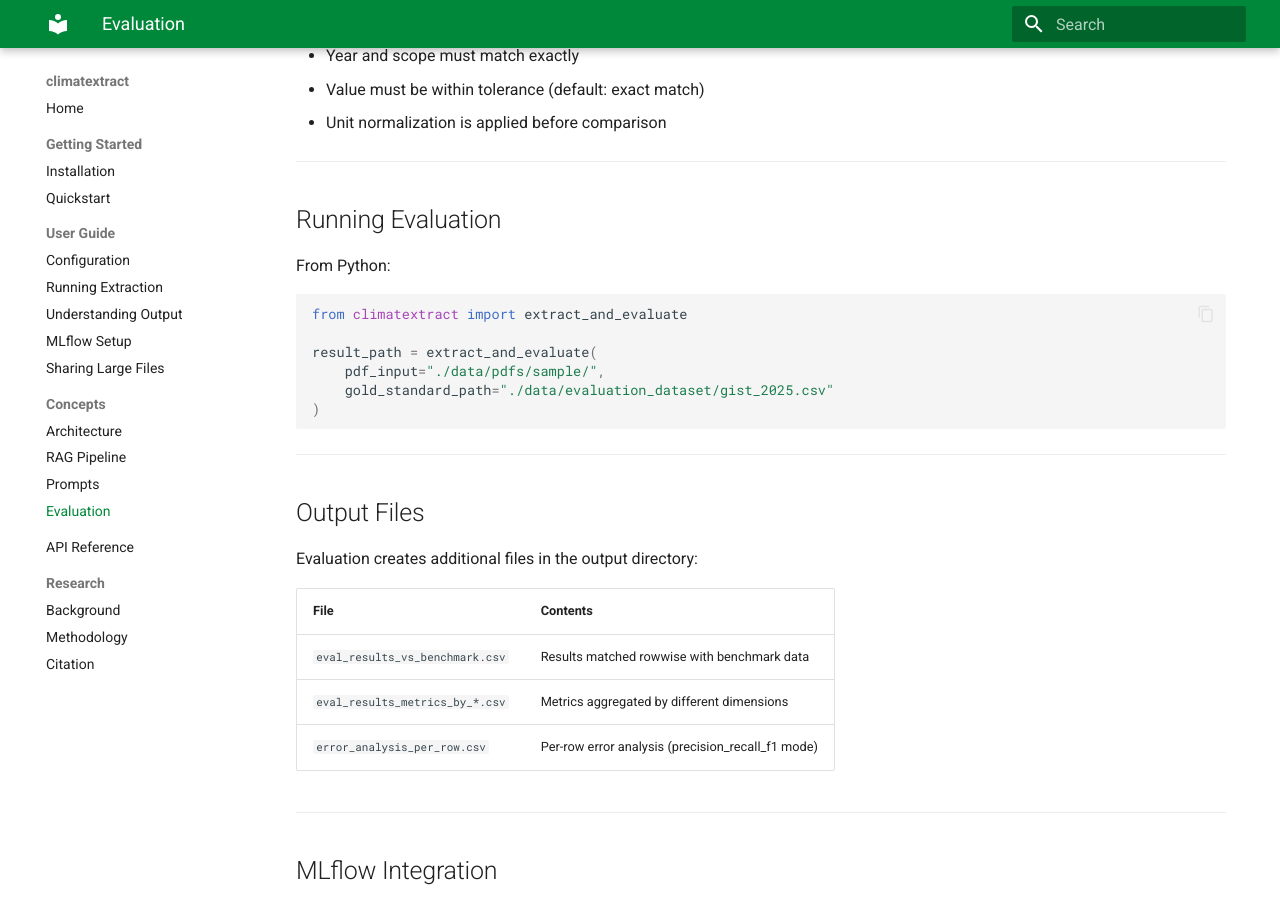
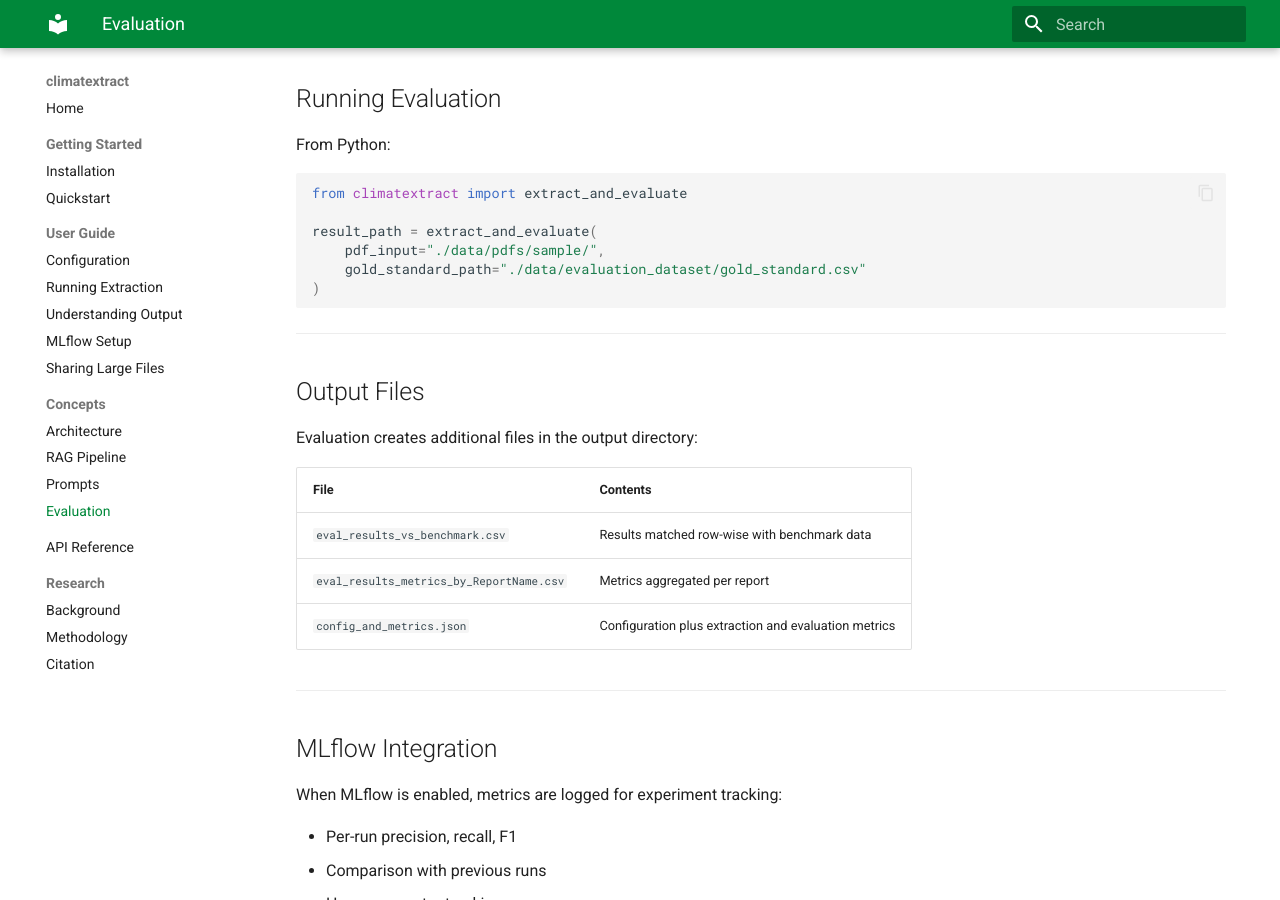
Before and after one commit to gist-sustainability/climatextract, an MkDocs documentation site: the page built from docs/concepts/evaluation.md, in a window 1280 px wide and 900 px high, scrolled down 2408 px. Built offline with MkDocs 1.6.1 and Material for MkDocs 9.7.7, drawn with Linux system fonts in a browser that asks for light colours; some of the changed text lies outside the part shown.

Commit message:
refactor: drop evaluation_mode, update stale docs

````diff
--- a/docs/concepts/evaluation.md
+++ b/docs/concepts/evaluation.md
@@ -22,25 +22,18 @@
 
 - **Format**: CSV with expected emissions values
 - **Columns**: `report_name`, `year`, `scope`, `value`, `unit`
-- **Default**: `data/evaluation_dataset/gist_2025.csv`
+- **Default**: `data/evaluation_dataset/gold_standard.csv`
 
 ```toml
 [evaluation]
-gold_standard = "data/evaluation_dataset/gist_2025.csv"
+gold_standard = "data/evaluation_dataset/gold_standard.csv"
 ```
 
 ---
 
-## Evaluation Modes
+## Evaluation Output
 
-### With evaluation
-
-```toml
-[evaluation]
-evaluation_mode = "with_evaluation"
-```
-
-Produces:
+Calling `extract_and_evaluate()` produces:
 
 - Row-by-row comparison with benchmark
 - Per-document metrics with error type
@@ -108,7 +101,7 @@
 
 result_path = extract_and_evaluate(
     pdf_input="./data/pdfs/sample/",
-    gold_standard_path="./data/evaluation_dataset/gist_2025.csv"
+    gold_standard_path="./data/evaluation_dataset/gold_standard.csv"
 )
 ```
 
@@ -120,9 +113,9 @@
 
 | File | Contents |
 |------|----------|
-| `eval_results_vs_benchmark.csv`| Results matched rowwise with benchmark data |
-| `eval_results_metrics_by_*.csv` | Metrics aggregated by different dimensions |
-| `error_analysis_per_row.csv` | Per-row error analysis (precision_recall_f1 mode) |
+| `eval_results_vs_benchmark.csv` | Results matched row-wise with benchmark data |
+| `eval_results_metrics_by_ReportName.csv` | Metrics aggregated per report |
+| `config_and_metrics.json` | Configuration plus extraction and evaluation metrics |
 
 ---
 
````
Also changed, not shown: docs/api-reference/public-api.md (+2 -2 lines), docs/concepts/architecture.md (+1 -1 lines), docs/getting-started/quickstart.md (+6 -5 lines), docs/user-guide/configuration.md (+4 -6 lines), docs/user-guide/understanding-output.md (+11 -16 lines), 3 other files.
